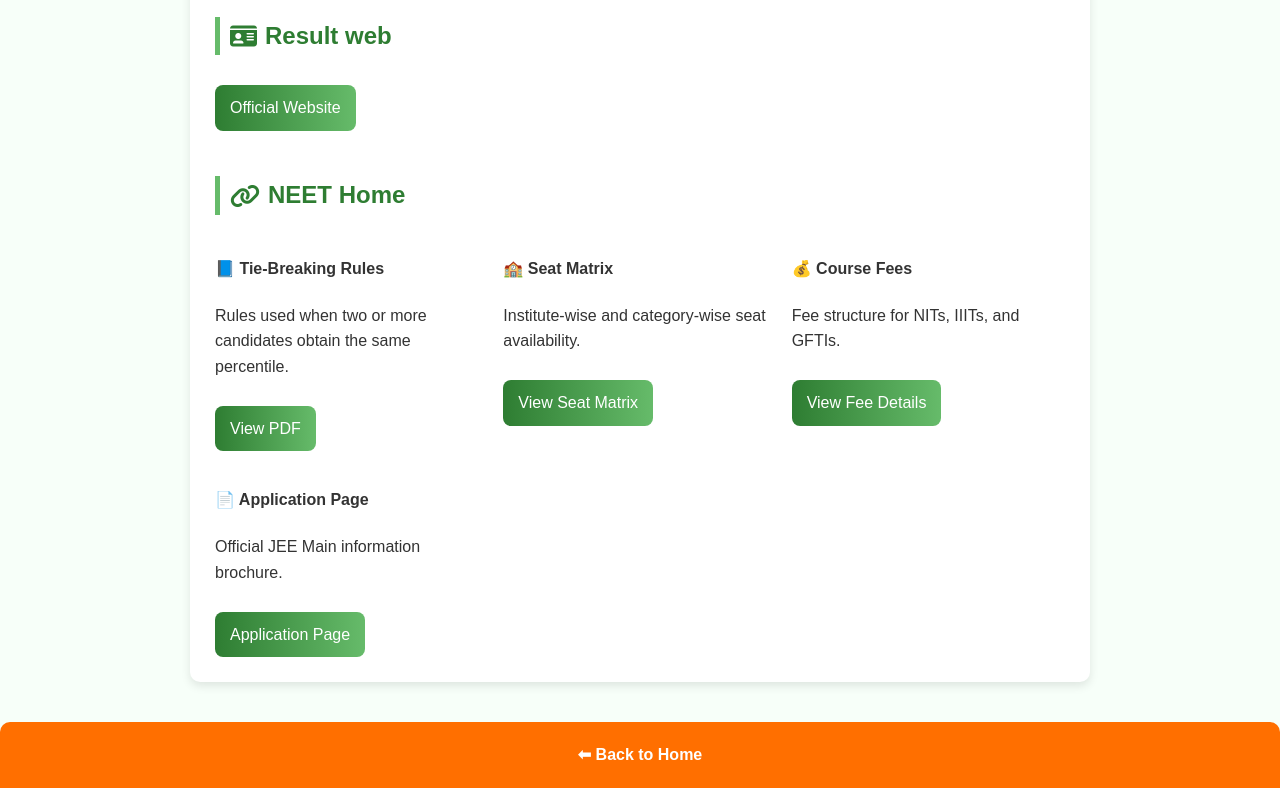
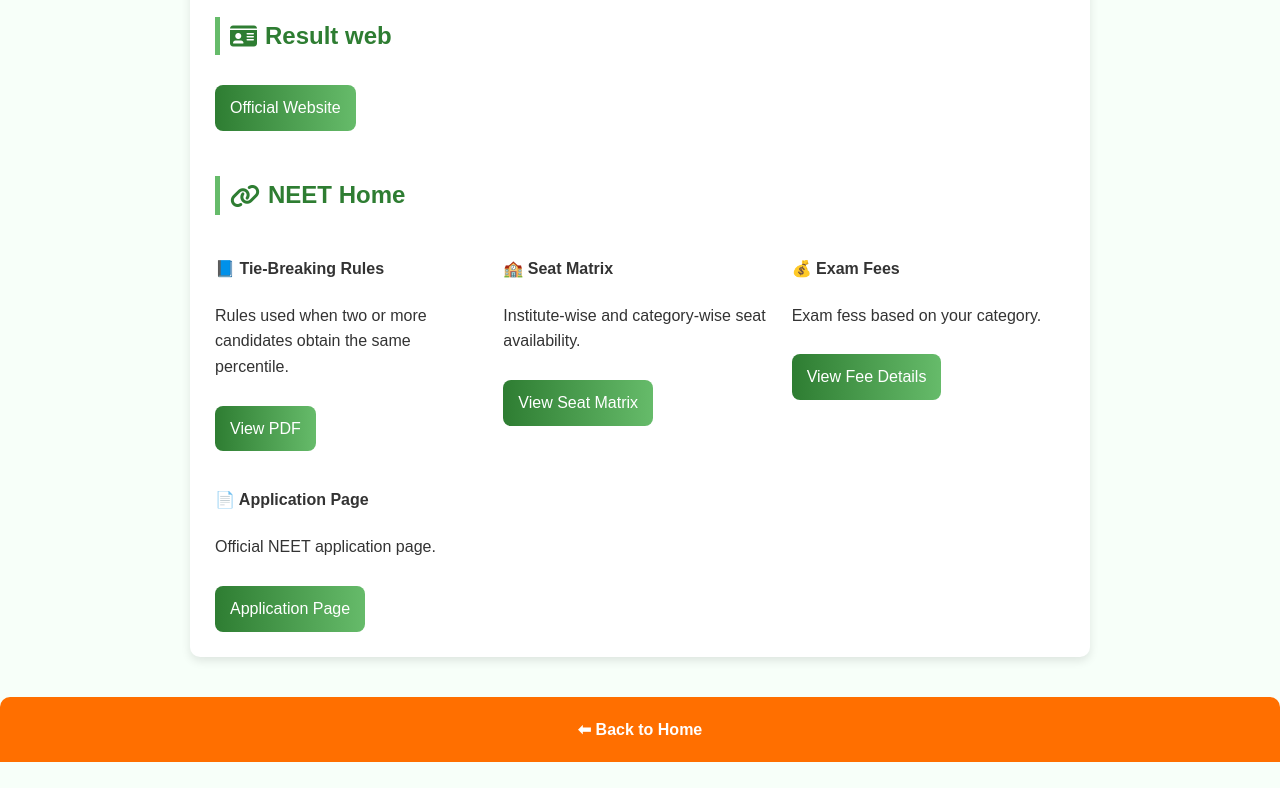
Before and after one commit to r07070883-lab/examify-infosite, a plain HTML site: page neet.html in a window 1280 px wide. Shown: the part 1753-2541 px from the top of the page. After the commit the page ends 2515 px from the top, so only its background shows below. Drawn offline with Linux system fonts and the light colour scheme.

Commit message:
Update neet.html

```diff
--- a/neet.html
+++ b/neet.html
@@ -175,14 +175,14 @@
     </div>
 
     <div class="box">
-      <h4>💰 Course Fees</h4>
-      <p>Fee structure for NITs, IIITs, and GFTIs.</p>
+      <h4>💰 Exam Fees</h4>
+      <p>Exam fess based on your category.</p>
       <a class="button" href="https://motion.ac.in/blog/neet-form-fees-for-general-obc-sc-and-st-categories/" target="_blank">View Fee Details</a>
     </div>
 
     <div class="box">
       <h4>📄 Application Page</h4>
-      <p>Official JEE Main information brochure.</p>
+      <p>Official NEET application page.</p>
       <a class="button" href="https://neet.nta.nic.in/" target="_blank">Application Page</a>
     </div>
 
@@ -191,7 +191,7 @@
   </div>
   </section>
   <footer>
-    <a href="trial3.html">⬅ Back to Home</a>
+    <a href="index.html">⬅ Back to Home</a>
   </footer>
 </body>
 </html>
```
